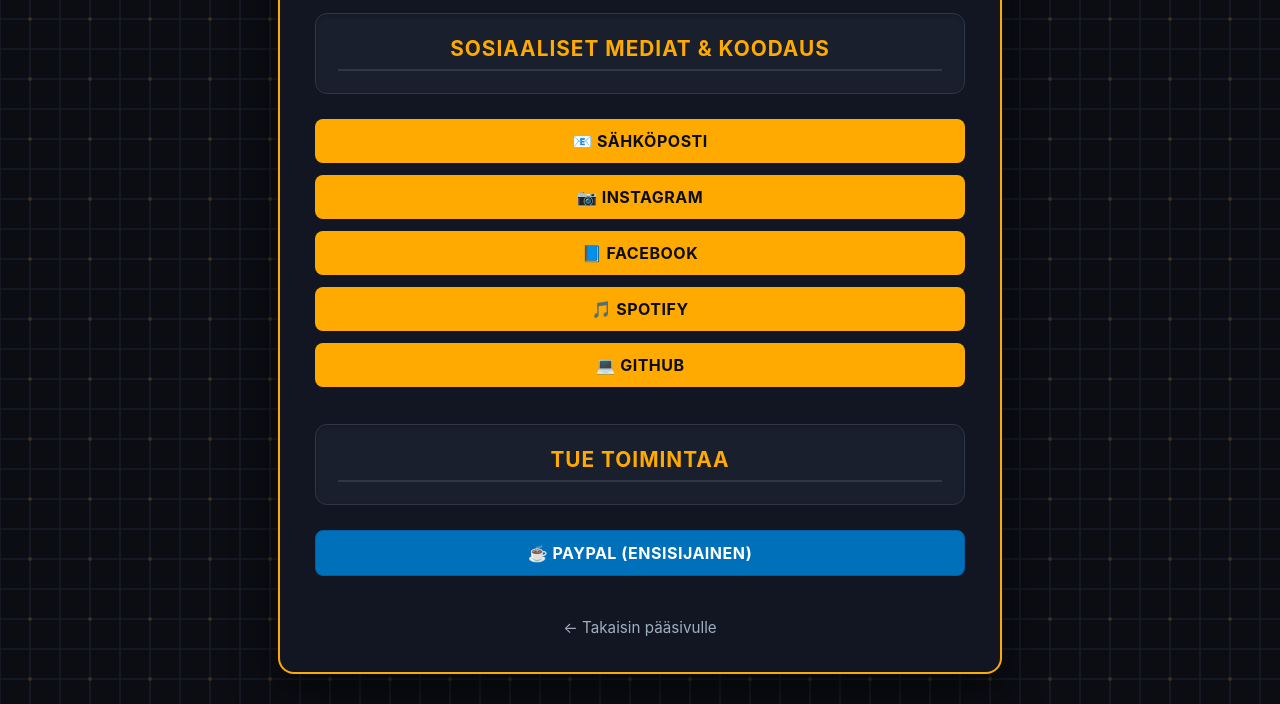
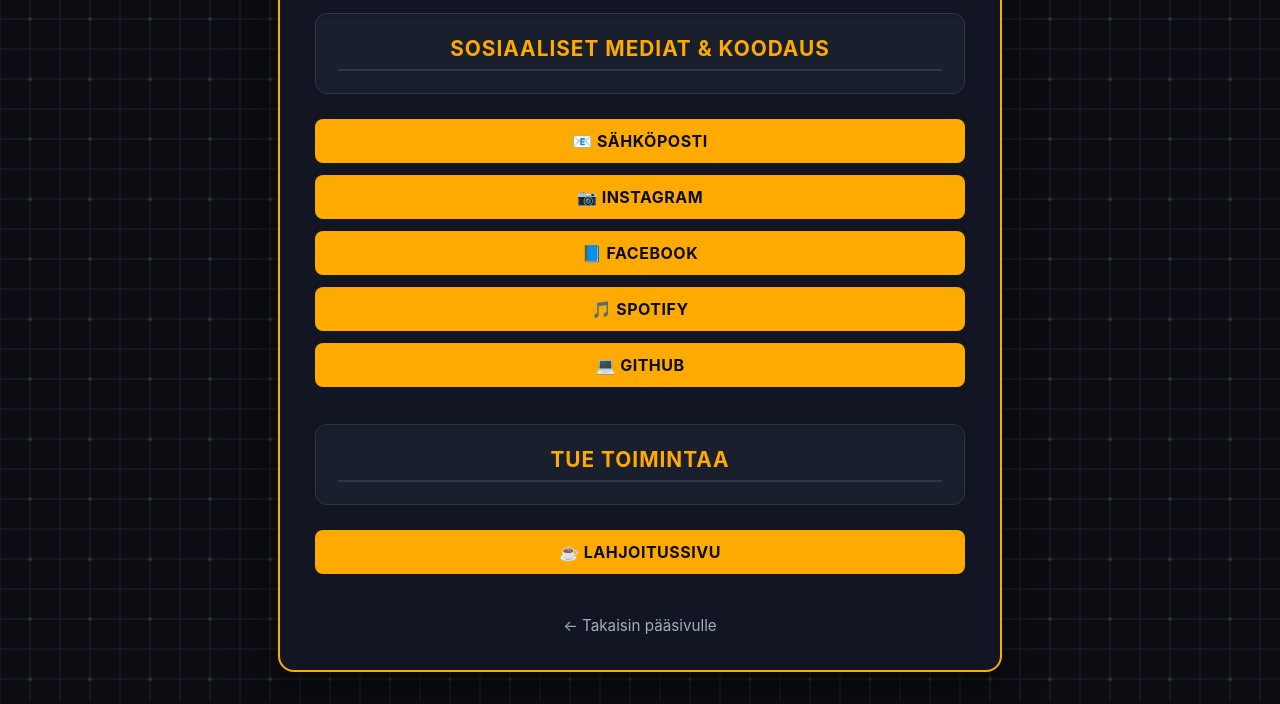
Before and after one commit to Domainmasteri/sorolan-sivut, a plain HTML site: page makelink/index.html in a window 1280 px wide. Shown: the part 131-835 px from the top of the page. Drawn offline with Linux system fonts and the light colour scheme.

Commit message:
Update index.html

```diff
--- a/makelink/index.html
+++ b/makelink/index.html
@@ -41,7 +41,7 @@
         </div>
 
         <div class="nappilista">
-            <a href="https://www.paypal.me/MakeDomain" target="_blank" class="nappula1 paypal-nappula">☕ PayPal (Ensisijainen)</a>
+            <a href="donate" target="_blank" class="nappula1">☕ Lahjoitussivu</a>
         </div>
 
         <a href="../" class="linkki-takaisin">← Takaisin pääsivulle</a>
```
